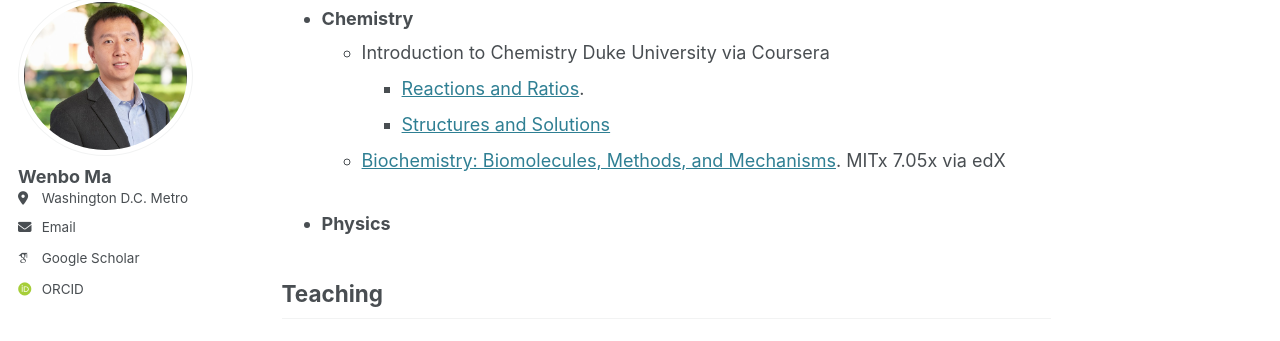
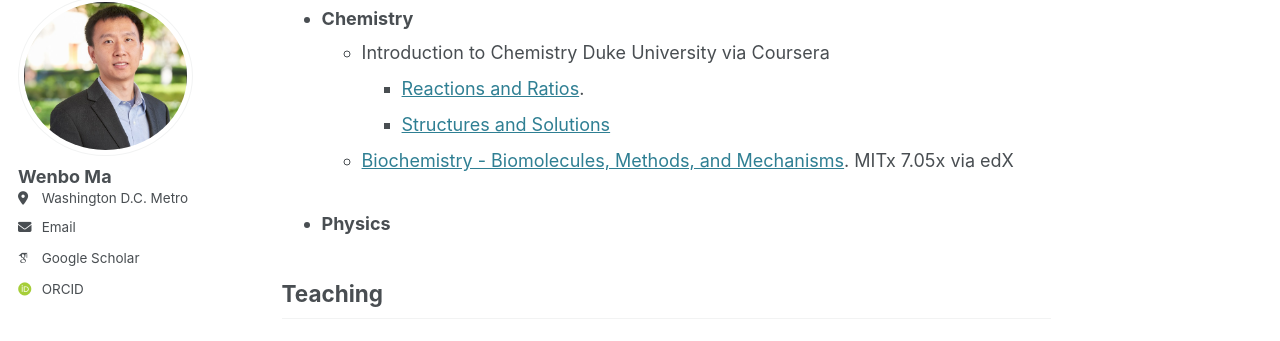
Before and after one commit to wenbo5565/wenbo5565.github.io, a Jekyll site: the page built from _pages/about.md, in a window 1280 px wide and 900 px high, scrolled down 2485 px. Shown: the part 110-451 px from the top of the window. Built offline with Jekyll 4.4.1, drawn with Linux system fonts in a browser that asks for light colours; some web fonts are replaced.

```diff
--- a/_pages/about.md
+++ b/_pages/about.md
@@ -72,7 +72,7 @@ Since my research is interdisciplinary and my formal education is only in the "m
   - Introduction to Chemistry Duke University via Coursera
     - [Reactions and Ratios](https://www.coursera.org/account/accomplishments/certificate/7DQIP192BUXD).
     - [Structures and Solutions](https://www.coursera.org/account/accomplishments/certificate/T4SKYBPFN5CY)
-  - [Biochemistry: Biomolecules, Methods, and Mechanisms](https://learning.edx.org/course/course-v1:MITx+7.05x+1T2025/home). MITx 7.05x via edX
+  - [Biochemistry - Biomolecules, Methods, and Mechanisms](https://learning.edx.org/course/course-v1:MITx+7.05x+1T2025/home). MITx 7.05x via edX
 
 - ### Physics
 
```
